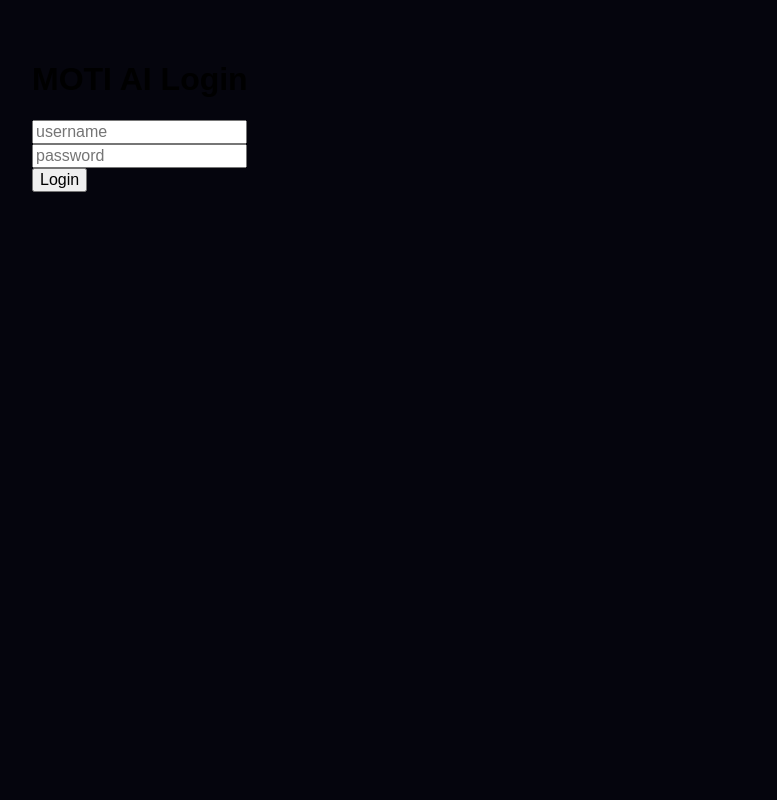
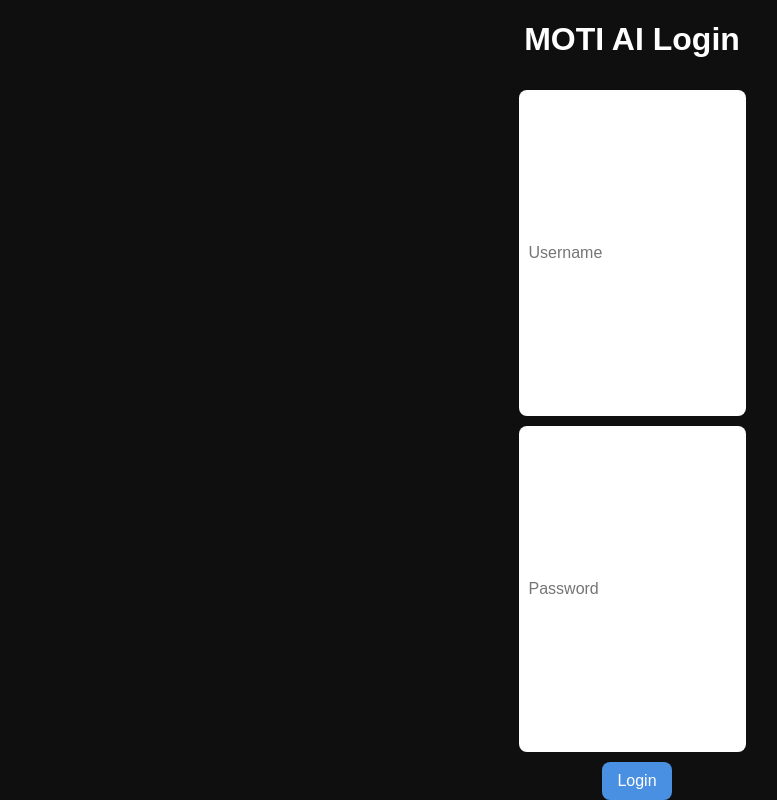
Before and after one commit to shiivam0205/moti-pro, a React (Create React App) app in the folder frontend/: page / in a window 1280 px wide. Shown: the whole page, without its empty margins (8-785 px from the left). Built offline with nearby package versions, Linux system fonts and the light colour scheme.

Commit message:
restore clean UI chat system

```diff
--- a/frontend/src/App.js
+++ b/frontend/src/App.js
@@ -1,40 +1,66 @@
 import React, { useState } from "react";
 
 export default function App() {
-  const [user, setUser] = useState(null);
+
+  const [userId, setUserId] = useState(null);
   const [username, setUsername] = useState("");
   const [password, setPassword] = useState("");
 
   const [message, setMessage] = useState("");
   const [chat, setChat] = useState([]);
 
+  const API = "https://moti-pro07.onrender.com";
+
+  // ======================
   // LOGIN
-  const login = async () => {
-    const res = await fetch("https://moti-pro07.onrender.com/login", {
+  // ======================
+  const handleLogin = async () => {
+
+    try {
+
+      const res = await fetch(`${API}/login`, {
         method: "POST",
         headers: { "Content-Type": "application/json" },
-      body: JSON.stringify({ username, password })
+        body: JSON.stringify({
+          username,
+          password
+        })
       });
 
       const data = await res.json();
 
       if (data.user_id) {
-      setUser(data.user_id);
+        setUserId(data.user_id);
+      }
+
+    } catch (err) {
+      alert("Login error");
     }
   };
 
+  // ======================
   // SEND MESSAGE
+  // ======================
   const sendMessage = async () => {
+
     if (!message) return;
 
-    const newChat = [...chat, { role: "user", text: message }];
+    const newChat = [
+      ...chat,
+      { role: "user", text: message }
+    ];
+
     setChat(newChat);
 
-    const res = await fetch("https://moti-pro07.onrender.com/chat", {
+    setMessage("");
+
+    try {
+
+      const res = await fetch(`${API}/chat`, {
         method: "POST",
         headers: { "Content-Type": "application/json" },
         body: JSON.stringify({
-        user_id: user,
+          user_id: userId,
           message: message
         })
       });
@@ -46,55 +72,162 @@
         { role: "ai", text: data.reply }
       ]);
 
-    setMessage("");
+    } catch (err) {
+
+      setChat([
+        ...newChat,
+        { role: "ai", text: "Server error" }
+      ]);
+
+    }
   };
 
+  // ======================
   // LOGIN SCREEN
-  if (!user) {
+  // ======================
+  if (!userId) {
+
     return (
-      <div style={{ padding: 40 }}>
-        <h1>MOTI AI Login</h1>
+      <div style={styles.loginBox}>
+
+        <h1 style={{ color: "white" }}>MOTI AI Login</h1>
 
         <input
-          placeholder="username"
+          style={styles.input}
+          placeholder="Username"
           onChange={(e) => setUsername(e.target.value)}
         />
 
-        <br />
-
         <input
+          style={styles.input}
+          placeholder="Password"
           type="password"
-          placeholder="password"
           onChange={(e) => setPassword(e.target.value)}
         />
 
-        <br />
+        <button style={styles.button} onClick={handleLogin}>
+          Login
+        </button>
 
-        <button onClick={login}>Login</button>
       </div>
     );
   }
 
+  // ======================
   // CHAT UI
+  // ======================
   return (
-    <div style={{ padding: 20 }}>
-      <h2>MOTI Chat AI</h2>
+    <div style={styles.container}>
 
-      <div style={{ height: 400, overflowY: "scroll", border: "1px solid gray" }}>
+      {/* HEADER */}
+      <div style={styles.header}>
+        <h2>MOTI AI Chat</h2>
+      </div>
+
+      {/* CHAT BOX */}
+      <div style={styles.chatBox}>
+
         {chat.map((c, i) => (
-          <div key={i}>
-            <b>{c.role === "user" ? "You" : "MOTI"}:</b> {c.text}
+          <div
+            key={i}
+            style={{
+              ...styles.msg,
+              alignSelf: c.role === "user" ? "flex-end" : "flex-start",
+              backgroundColor: c.role === "user" ? "#4a90e2" : "#333"
+            }}
+          >
+            {c.text}
           </div>
         ))}
+
       </div>
 
+      {/* INPUT */}
+      <div style={styles.inputBox}>
+
         <input
+          style={styles.input}
           value={message}
           onChange={(e) => setMessage(e.target.value)}
-        placeholder="Ask something..."
+          placeholder="Ask MOTI..."
         />
 
-      <button onClick={sendMessage}>Send</button>
+        <button style={styles.button} onClick={sendMessage}>
+          Send
+        </button>
+
+      </div>
+
     </div>
   );
 }
+
+// ======================
+// STYLES
+// ======================
+const styles = {
+
+  container: {
+    backgroundColor: "#0f0f0f",
+    height: "100vh",
+    display: "flex",
+    flexDirection: "column",
+    color: "white"
+  },
+
+  header: {
+    padding: 15,
+    backgroundColor: "#111",
+    textAlign: "center"
+  },
+
+  chatBox: {
+    flex: 1,
+    padding: 10,
+    overflowY: "auto",
+    display: "flex",
+    flexDirection: "column",
+    gap: 10
+  },
+
+  msg: {
+    padding: 10,
+    borderRadius: 10,
+    maxWidth: "70%",
+    color: "white"
+  },
+
+  inputBox: {
+    display: "flex",
+    padding: 10,
+    backgroundColor: "#111"
+  },
+
+  input: {
+    flex: 1,
+    padding: 10,
+    borderRadius: 8,
+    border: "none",
+    outline: "none"
+  },
+
+  button: {
+    marginLeft: 10,
+    padding: "10px 15px",
+    backgroundColor: "#4a90e2",
+    border: "none",
+    borderRadius: 8,
+    color: "white",
+    cursor: "pointer"
+  },
+
+  loginBox: {
+    height: "100vh",
+    backgroundColor: "#0f0f0f",
+    display: "flex",
+    flexDirection: "column",
+    justifyContent: "center",
+    alignItems: "center",
+    gap: 10
+  }
+};
```
Lines whose indentation alone changed are shown as unchanged.
